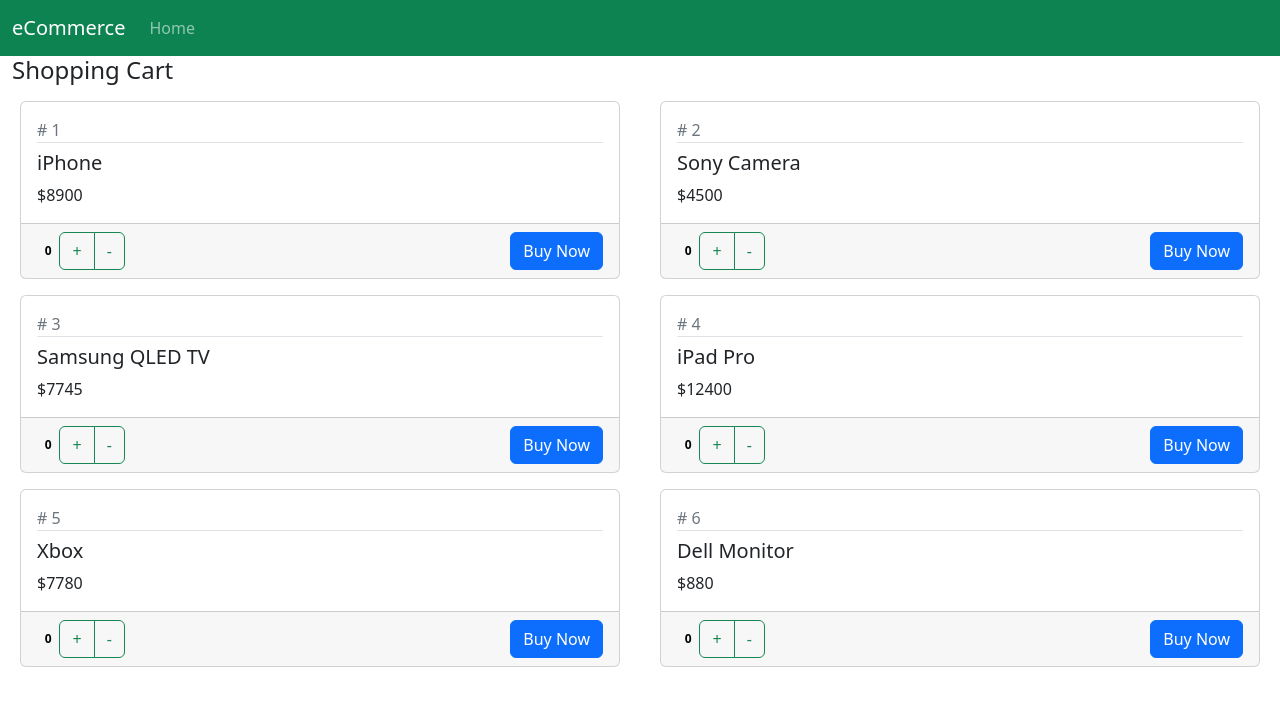
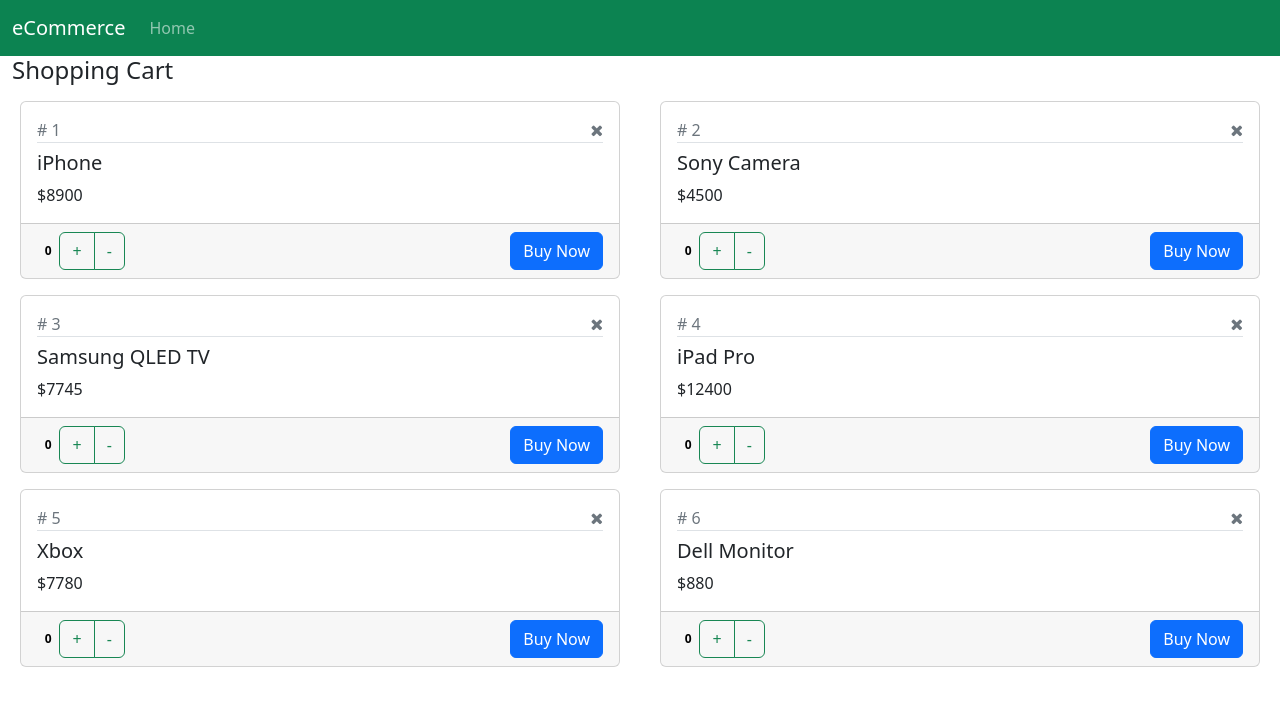
Before and after one commit to yochess2/udemy-ecommerce-class-base, a React (Create React App) app: page / in a window 1280 px wide. Shown: the top 706 px of the page. Built offline with nearby package versions, Linux system fonts and the light colour scheme.

Commit message:
Finish section 4, parent-child components

```diff
--- a/src/Product.js
+++ b/src/Product.js
@@ -12,8 +12,18 @@
 
 
 					<div className="card-body">
-						<div className="text-muted"># {this.state.product.id}</div>
+						<div className="text-muted">
+							# {this.state.product.id}
 
+							<span
+								className="pull-right hand-icon"
+								onClick={() => {
+									this.props.onDelete(this.state.product)
+								}}
+							>
+								<i className="fa fa-times"></i>
+							</span>
+						</div>
 						<h5 className="pt-2 border-top">
 							{this.state.product.productName}
 						</h5>
--- a/src/ShoppingCart.js
+++ b/src/ShoppingCart.js
@@ -57,6 +57,7 @@
 								product={prod}
 								onIncrement={this.handleIncrement}
 								onDecrement={this.handleDecrement}
+								onDelete={this.handleDelete}
 							>
 								<button className="btn btn-primary">Buy Now</button>
 							</Product>
@@ -87,4 +88,15 @@
 			this.setState( {products: allProducts} );
 		}
 	};
+
+	handleDelete = (product) => {
+		let allProducts = [...this.state.products];
+		let index = allProducts.indexOf(product);
+
+		if (window.confirm("Are you sure to delete?")) {
+			allProducts.splice(index, 1);
+			this.setState( {products: allProducts} );
+		}
+
+	}
 }
--- a/src/index.css
+++ b/src/index.css
@@ -15,3 +15,7 @@
 	color: #ff0000;
 	font-size: 25px;
 }
+
+.hand-icon {
+	cursor: pointer;
+}
--- a/src/index.js
+++ b/src/index.js
@@ -5,6 +5,7 @@
 import "popper.js/dist/umd/popper";
 import "bootstrap/dist/js/bootstrap";
 import "bootstrap/dist/css/bootstrap.css";
+import "font-awesome/css/font-awesome.css";
 
 import "./index.css"
 
```
